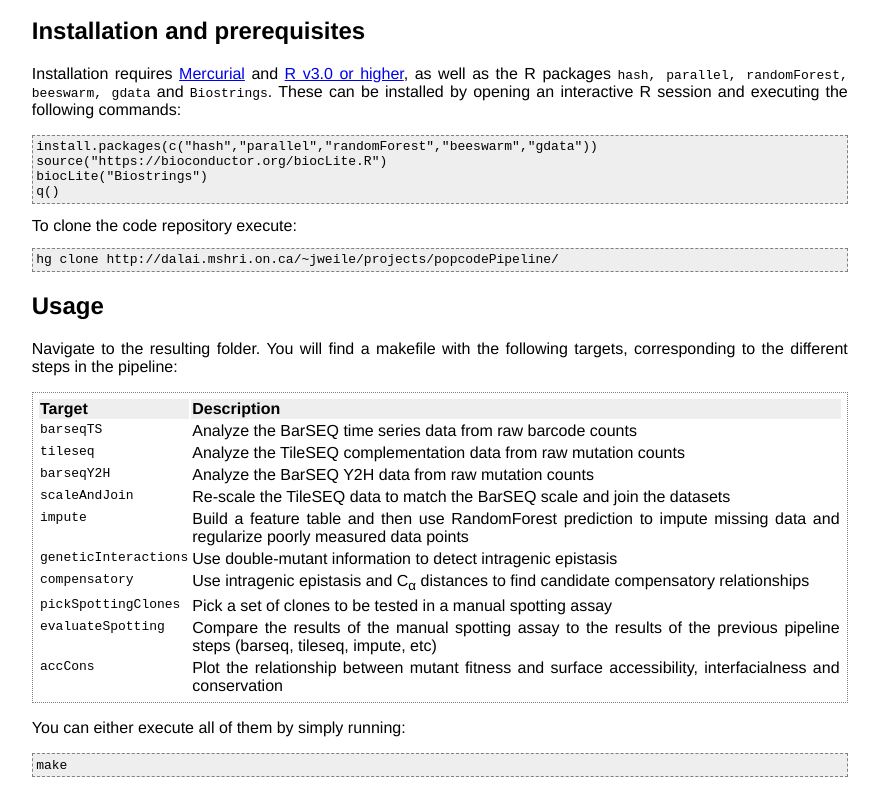
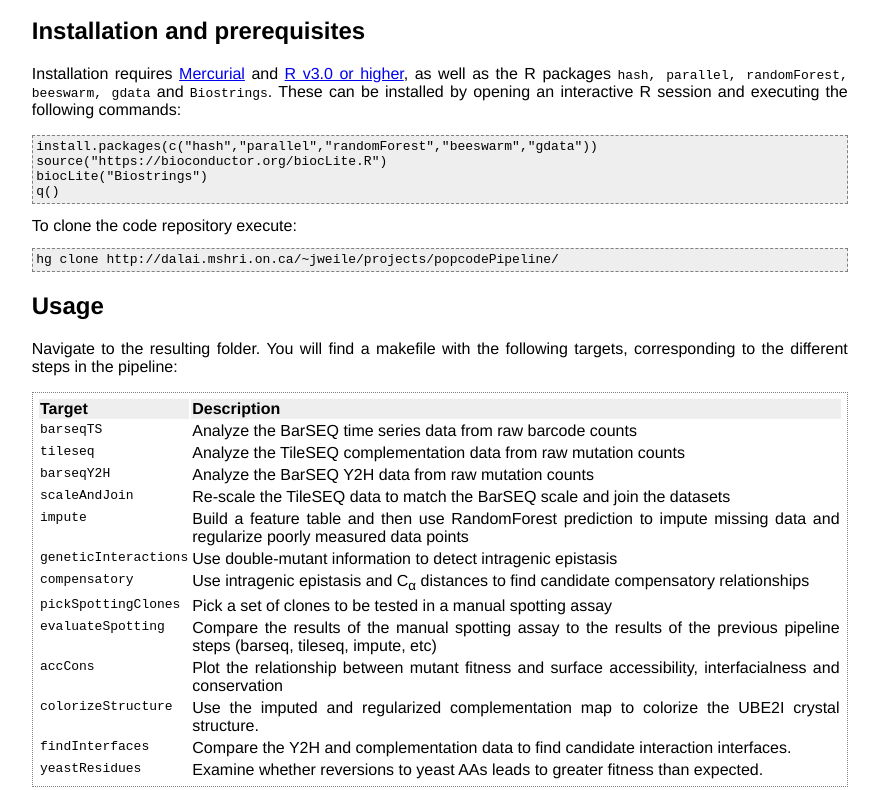
Before and after one commit to jweile/dmsPipeline, a plain HTML site: page doc/index.html in a window 1280 px wide. Shown: the part 125-915 px from the top of the page, without its empty margins (14-893 px from the left). Drawn offline with Linux system fonts and the light colour scheme.

Commit message:
updated doc

```diff
--- a/doc/index.html
+++ b/doc/index.html
@@ -58,6 +58,9 @@ q()</pre></code>
 		<tr><td><code>pickSpottingClones</code></td><td>Pick a set of clones to be tested in a manual spotting assay</td></tr>
 		<tr><td><code>evaluateSpotting</code></td><td>Compare the results of the manual spotting assay to the results of the previous pipeline steps (barseq, tileseq, impute, etc)</td></tr>
 		<tr><td><code>accCons</code></td><td>Plot the relationship between mutant fitness and surface accessibility, interfacialness and conservation</td></tr>
+		<tr><td><code>colorizeStructure</code></td><td>Use the imputed and regularized complementation map to colorize the UBE2I crystal structure.</td></tr>
+		<tr><td><code>findInterfaces</code></td><td>Compare the Y2H and complementation data to find candidate interaction interfaces.</td></tr>
+		<tr><td><code>yeastResidues</code></td><td>Examine whether reversions to yeast AAs leads to greater fitness than expected.</td></tr>
 	</table>
 	<p>
 		You can either execute all of them by simply running:
```
